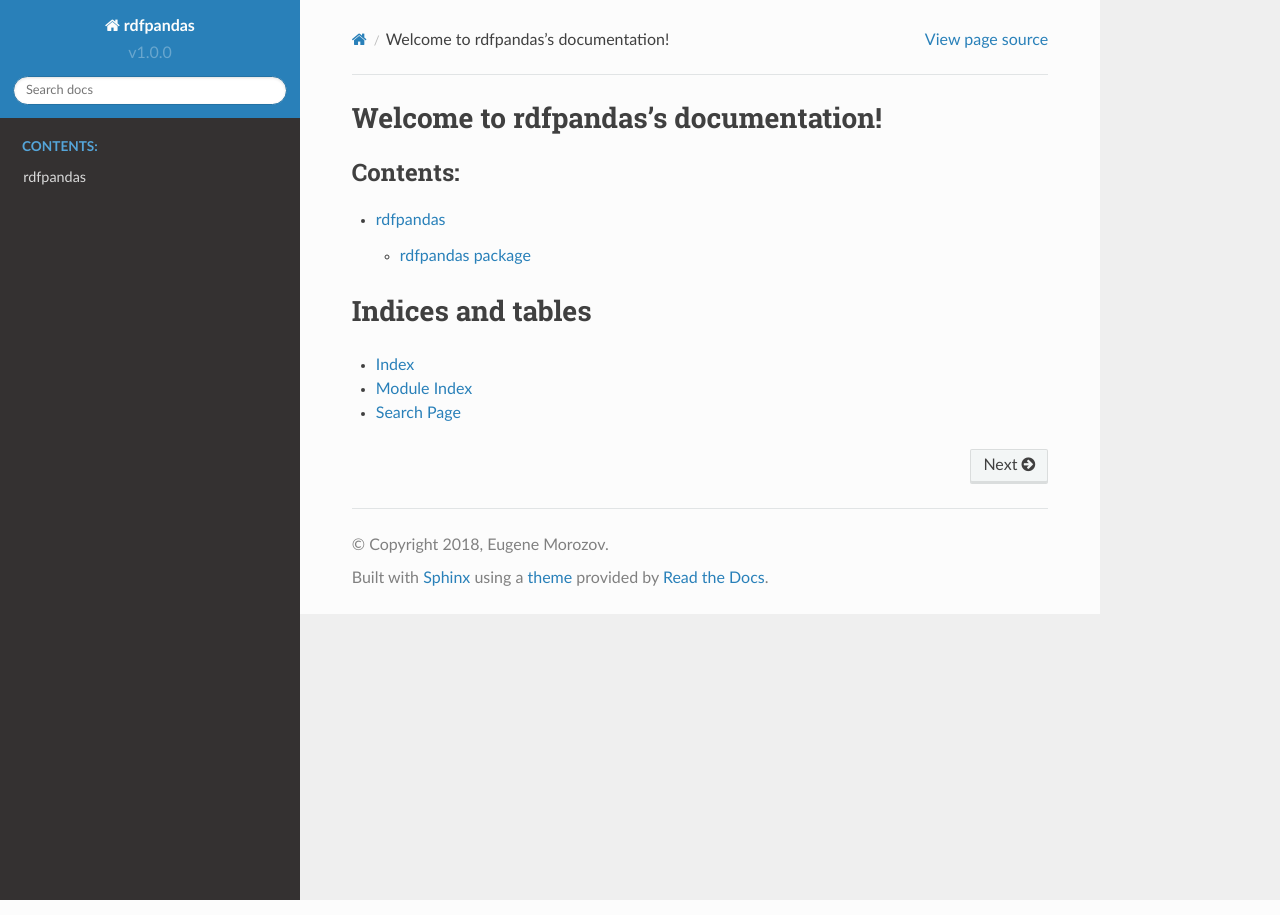
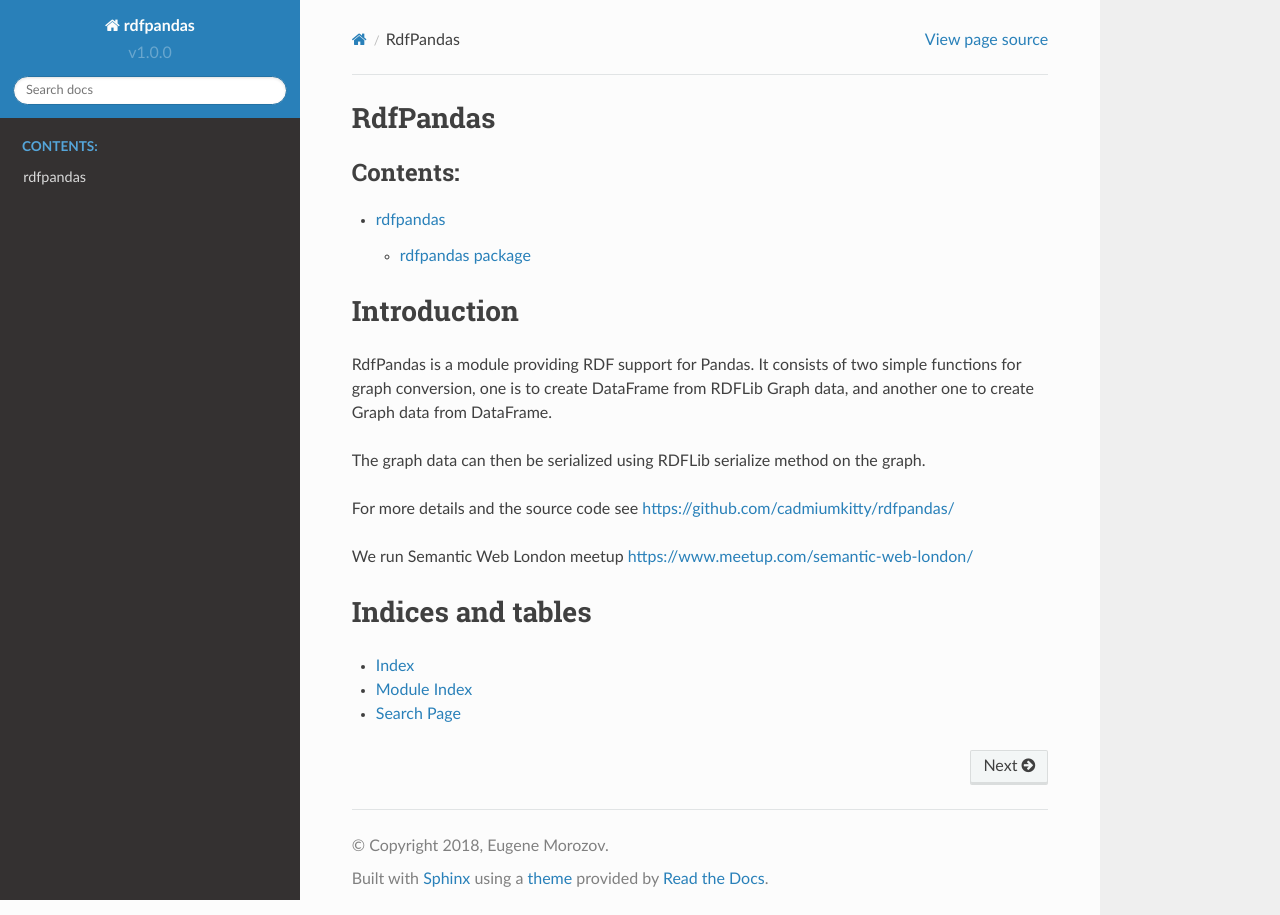
Before and after one commit to cadmiumkitty/rdfpandas, a Sphinx documentation site: the page built from docs/source/index.rst, in a window 1280 px wide. Built offline with Sphinx 7.4.7 and the Read the Docs theme 2.0.0, drawn with Linux system fonts in a browser that asks for light colours.

Commit message:
Updates the version to a more realistic 0.1.0 since some features are going to be missing. Adds intro and the links to readthedocs documentation.

```diff
--- a/docs/source/index.rst
+++ b/docs/source/index.rst
@@ -3,8 +3,8 @@
    You can adapt this file completely to your liking, but it should at least
    contain the root `toctree` directive.
 
-Welcome to rdfpandas's documentation!
-=====================================
+RdfPandas
+=========
 
 .. toctree::
    :maxdepth: 2
@@ -12,6 +12,20 @@ Welcome to rdfpandas's documentation!
 
    modules
 
+Introduction
+============
+
+RdfPandas is a module providing RDF support for Pandas. It consists of
+two simple functions for graph conversion, one is to create DataFrame from
+RDFLib Graph data, and another one to create Graph data from DataFrame.
+
+The graph data can then be serialized using RDFLib serialize method on the
+graph.
+
+For more details and the source code see https://github.com/cadmiumkitty/rdfpandas/
+
+We run Semantic Web London meetup https://www.meetup.com/semantic-web-london/
+
 Indices and tables
 ==================
 
--- a/setup.py
+++ b/setup.py
@@ -11,7 +11,7 @@ with open('LICENSE') as f:
 
 setup(
     name='rdfpandas',
-    version='1.0.0',
+    version='0.1.0',
     description='RDF support for Pandas',
     long_description=readme,
     author='Eugene Morozov',
```
